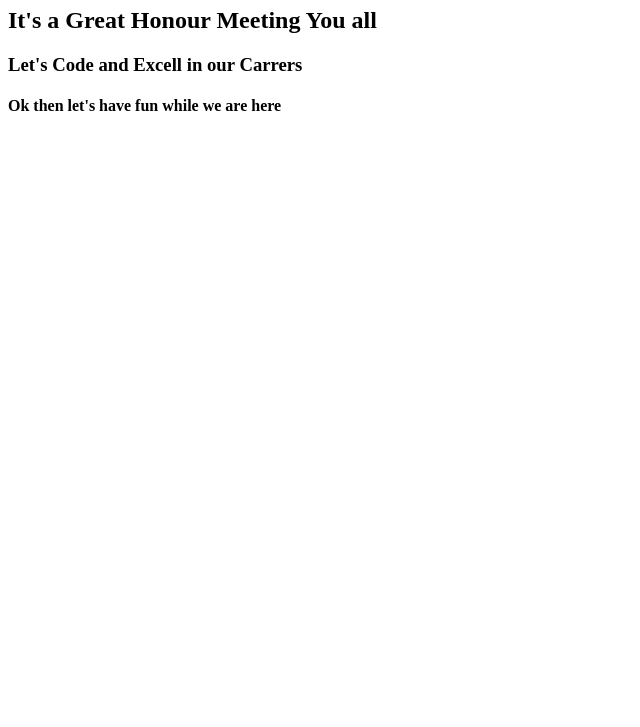
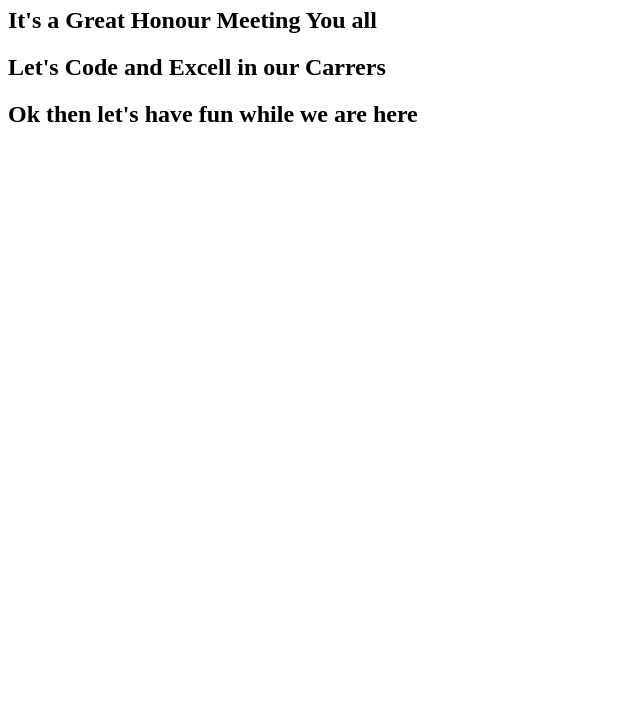
Before and after one commit to PING20ms/Prograd-Training1, a plain HTML site: page Siva_Work_1.html in a window 1280 px wide. Shown: the part 73-800 px from the top of the page, without its empty margins (0-640 px from the left). Drawn offline with Linux system fonts and the light colour scheme.

Commit message:
Second Commit

```diff
--- a/Siva_Work_1.html
+++ b/Siva_Work_1.html
@@ -7,9 +7,9 @@
     <title>New Project-1</title>
 </head>
 <body>
-    <h1>Hello Progradians</h1>
+    <h1><b>Hello Progradians</b></h1>
     <h2>It's a Great Honour Meeting You all</h2>
-    <h3>Let's Code and Excell in our Carrers</h3>
-    <h4>Ok then let's have fun while we are here</h4>
+    <h2>Let's Code and Excell in our Carrers</h2>
+    <h2>Ok then let's have fun while we are here</h2>
 </body>
 </html>
```
